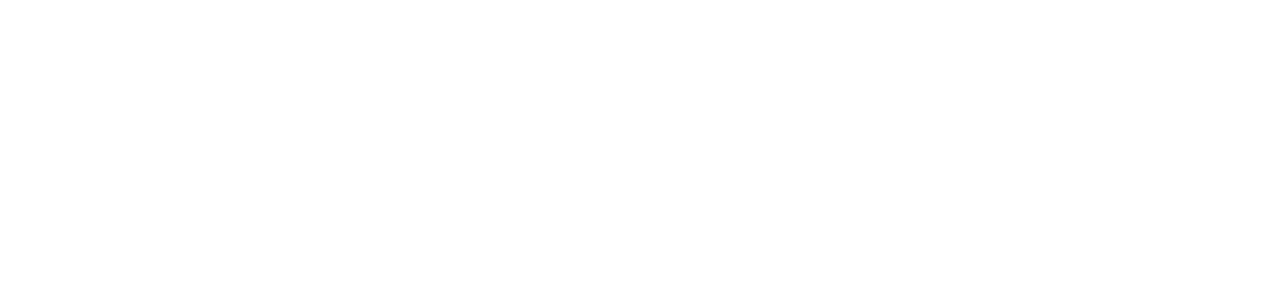
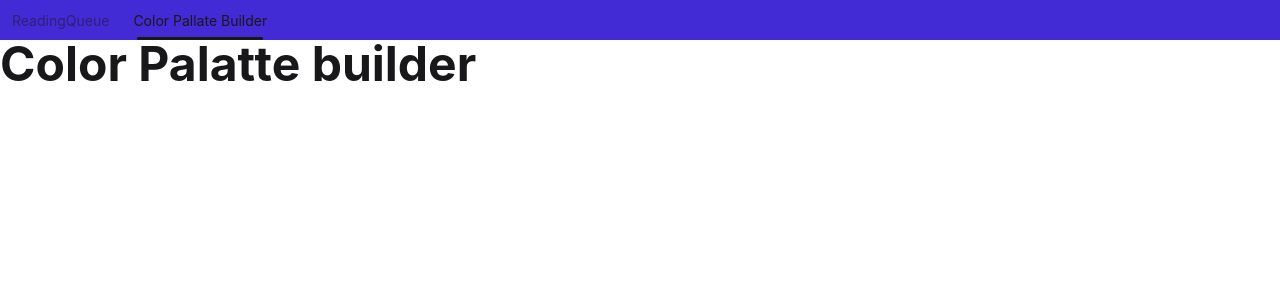
Before and after one commit to Joseph-Monakedi/Live-Coding, a React (Vite) app: page /ColorPalatteBuilder in a window 1280 px wide. Before the commit this address had no page. Shown: the top 300 px of the page. Built offline with nearby package versions, Linux system fonts and the light colour scheme.

Commit message:
link to color pallate builder

```diff
--- a/src/App.tsx
+++ b/src/App.tsx
@@ -1,13 +1,27 @@
-import { Outlet } from "react-router";
+import { Outlet, NavLink } from "react-router";
 
 function App() {
-return(
+  return (
     <>
-    <nav role="tablist" className="tabs bg-primary tabs-border">
-        <a role="tab" href="/" className="tab tab-active">ReadingQueue</a>
-    </nav>
-    <Outlet/>
+      <nav role="tablist" className="tabs bg-primary tabs-border">
+        <NavLink
+          role="tab"
+          to="/"
+          className={({ isActive }) => (isActive ? "tab tab-active" : "tab")}
+        >
+          ReadingQueue
+        </NavLink>
+<NavLink
+          role="tab"
+          to="/colorPalatteBuilder"
+          className={({ isActive }) => (isActive ? "tab tab-active" : "tab")}
+        >
+          Color Pallate Builder
+        </NavLink>
+      </nav>
+      <Outlet />
     </>
-)
+  );
 }
+
 export default App;
--- /dev/null
+++ b/src/Pages/ColorPalatebuilder.tsx
@@ -0,0 +1,9 @@
+import { useState } from "react";
+
+function ColorPalateBuilder(){
+    const [input,setInput] =useState("")
+    return (<>
+    <h1 className="font-bold mb-5 text-5xl">Color Palatte builder</h1>
+    </>)
+}
+export default ColorPalateBuilder;
--- a/src/main.tsx
+++ b/src/main.tsx
@@ -4,6 +4,7 @@
 import { BrowserRouter, Routes, Route } from "react-router";
 import App from "./App.tsx";
 import ReadingQueue from "./Pages/ReadingQueue.tsx";
+import ColorPalateBuilder from "./Pages/ColorPalatebuilder.tsx";
 
 createRoot(document.getElementById("root")!).render(
   <StrictMode>
@@ -11,6 +12,7 @@
       <Routes>
         <Route element={<App />}>
         <Route path="/" element={<ReadingQueue />} />
+        <Route path="/ColorPalatteBuilder" element={<ColorPalateBuilder/>} />
         </Route>
       </Routes>
     </BrowserRouter>
```
